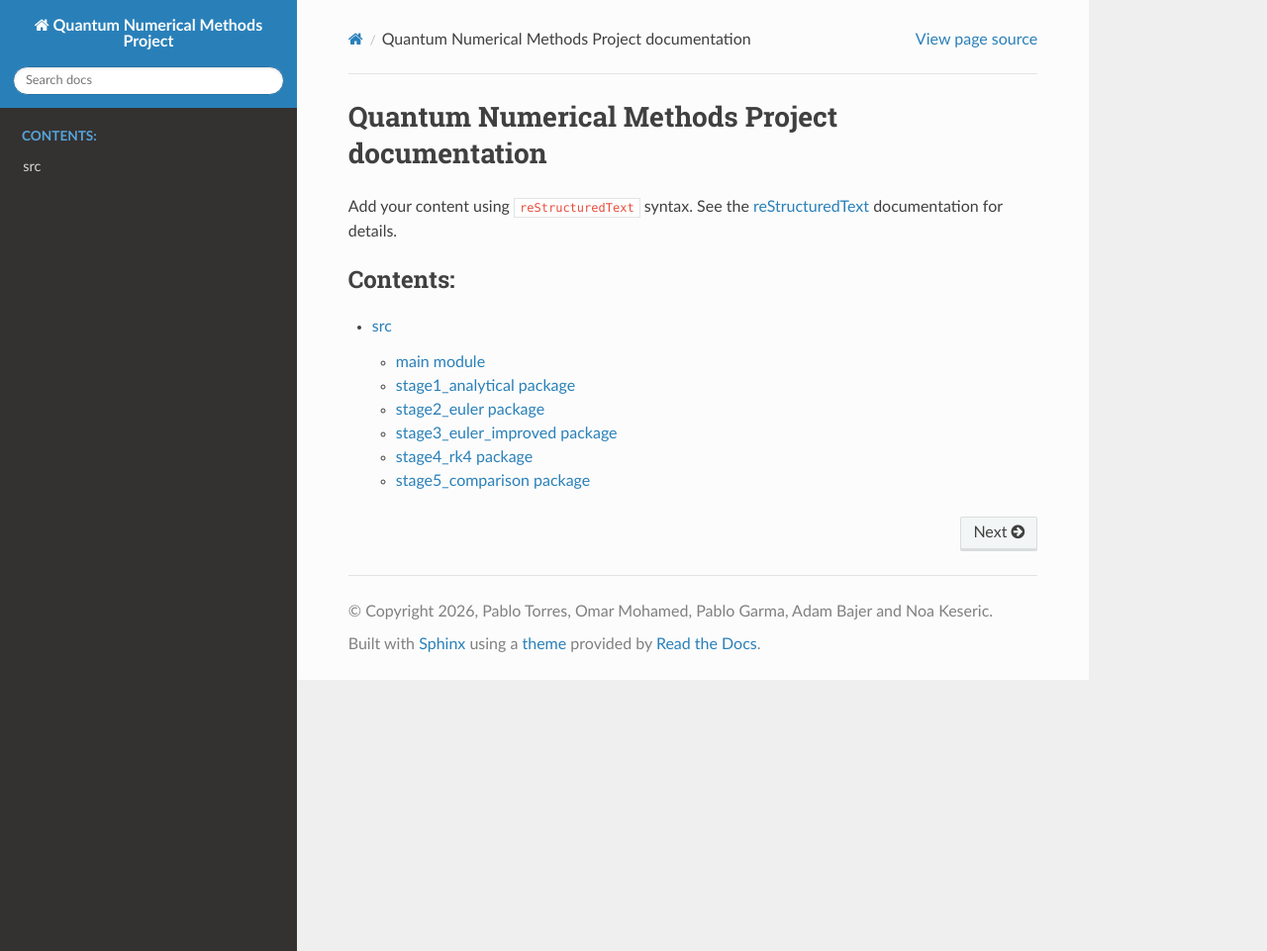
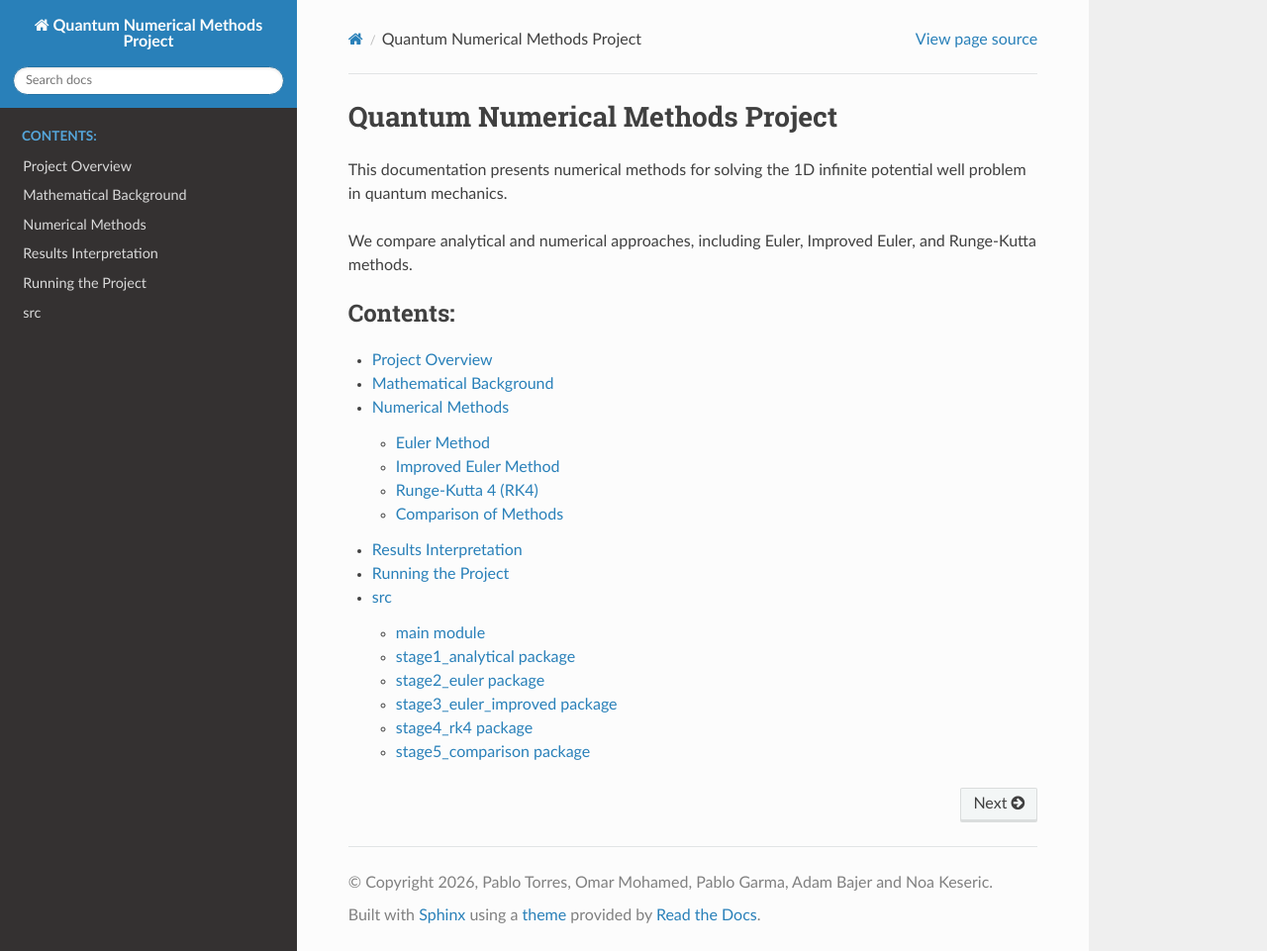
Before and after one commit to ptorresie/Compsci-Project, a Sphinx documentation site: the page built from docs/source/index.rst, in a window 1280 px wide and 961 px high. Shown: the whole window at 99% size. Built offline with Sphinx 7.4.7 and the Read the Docs theme 3.1.0, drawn with Linux system fonts in a browser that asks for light colours.

Commit message:
Add structured Sphinx documentation with overview, methods, results, and usage

```diff
--- a/docs/source/conf.py
+++ b/docs/source/conf.py
@@ -22,7 +22,8 @@ release = '0.1'
 
 extensions = [
     'sphinx.ext.autodoc',
-    'sphinx.ext.napoleon'
+    'sphinx.ext.napoleon',
+    'sphinx.ext.mathjax'
 ]
 
 templates_path = ['_templates']
--- a/docs/source/index.rst
+++ b/docs/source/index.rst
@@ -3,16 +3,24 @@
    You can adapt this file completely to your liking, but it should at least
    contain the root `toctree` directive.
 
-Quantum Numerical Methods Project documentation
-===============================================
+Quantum Numerical Methods Project
+=================================
 
-Add your content using ``reStructuredText`` syntax. See the
-`reStructuredText <https://www.sphinx-doc.org/en/master/usage/restructuredtext/index.html>`_
-documentation for details.
+
+This documentation presents numerical methods for solving
+the 1D infinite potential well problem in quantum mechanics.
+
+We compare analytical and numerical approaches, including
+Euler, Improved Euler, and Runge-Kutta methods.
 
 
 .. toctree::
    :maxdepth: 2
    :caption: Contents:
 
+   overview
+   mathematics
+   methods
+   results
+   usage
    modules
--- /dev/null
+++ b/docs/source/methods.rst
@@ -0,0 +1,32 @@
+Numerical Methods
+=================
+
+Euler Method
+------------
+
+The Euler method approximates derivatives using:
+
+.. math::
+
+    y_{n+1} = y_n + h f(x_n, y_n)
+
+This method is simple but accumulates error quickly.
+
+Improved Euler Method
+---------------------
+
+An improved version of Euler that reduces error by averaging slopes.
+
+Runge-Kutta 4 (RK4)
+-------------------
+
+RK4 is a higher-order method that significantly improves accuracy
+by combining multiple slope estimates.
+
+
+Comparison of Methods
+---------------------
+
+- Euler: simple but inaccurate
+- Improved Euler: better approximation
+- RK4: highest accuracy with higher computational cost
--- /dev/null
+++ b/docs/source/overview.rst
@@ -0,0 +1,16 @@
+Project Overview
+================
+
+The purpose of this project is to study the behaviour of numerical
+methods when approximating analytical solutions in quantum systems.
+
+We specifically investigate:
+- accuracy of each method
+- numerical stability
+- statistical error measures
+
+The goal is to evaluate accuracy, stability, and error behaviour
+of each method.
+
+The project also provides a statistical comparison of results
+using standard deviation and standard error.
--- /dev/null
+++ b/docs/source/results.rst
@@ -0,0 +1,32 @@
+Results Interpretation
+======================
+
+The numerical comparison highlights clear differences in accuracy
+between the implemented methods.
+
+The Euler method exhibits the largest deviation from the analytical
+solution. This is expected due to its first-order approximation,
+which accumulates truncation error at each step.
+
+The Improved Euler method reduces this error by incorporating
+an additional slope estimate, resulting in noticeably better accuracy.
+However, some deviation remains, particularly for larger step sizes.
+
+The Runge-Kutta 4 (RK4) method provides the closest approximation
+to the analytical solution. Its higher-order formulation significantly
+reduces both local and global truncation errors.
+
+Statistical analysis further supports these observations:
+
+- The standard deviation of RK4 results is consistently lower,
+  indicating higher stability.
+- The standard error confirms that RK4 produces the most reliable
+  approximation across all tested values of \( n \).
+
+Overall, the results demonstrate the trade-off between computational
+complexity and accuracy, with RK4 offering the best performance
+at the cost of increased computation.
+
+These findings align with theoretical expectations from numerical
+analysis, confirming the effectiveness of higher-order methods
+in solving differential equations.
```
Also changed, not shown: docs/source/mathematics.rst (added, +21 -0 lines), docs/source/usage.rst (added, +11 -0 lines), 2 other files.
